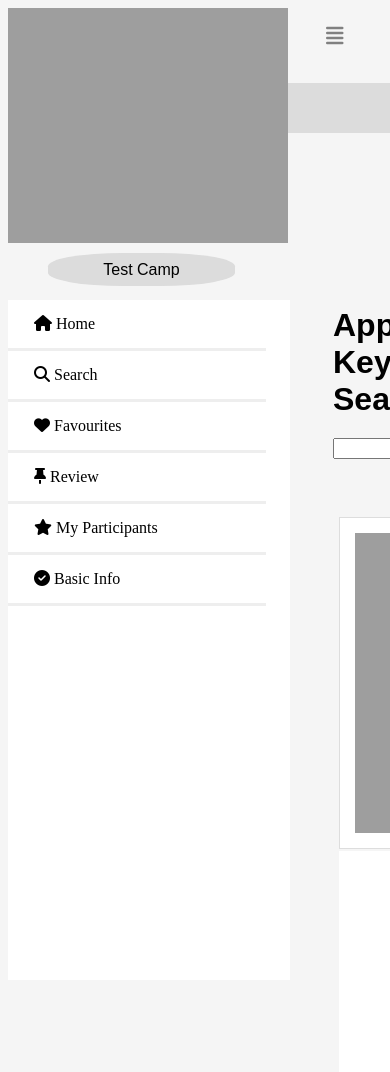
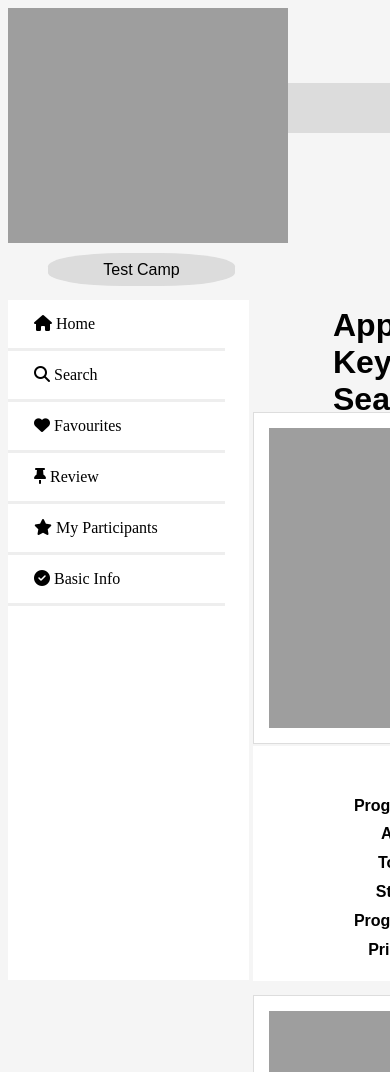
Before and after one commit to MagicMan-cyber/CLEVERSTREAM1, a plain HTML site: page Cleverstream-unzipped/index.html in a window 390 px wide. Shown: the top 1072 px of the page. Drawn offline with nearby package versions, Linux system fonts and the light colour scheme.

Commit message:
Update style.css

```diff
--- a/Cleverstream-unzipped/style.css
+++ b/Cleverstream-unzipped/style.css
@@ -53,7 +53,7 @@ p {
 }
 
 .icon-top {
-  margin-left: 15%; /* icon in the top corner next to profile pricture in far left corner */
+  margin-left: 13.5%; /* icon in the top corner next to profile pricture in far left corner */
   margin-bottom: -40px;
   margin-top: 25px;
   font-size: 20px;
@@ -206,10 +206,11 @@ margin-top: -22.4px;
 
 @media screen and (max-width: 700px) {
   .sidebar {
-    width: 57.9%;
+    width: 47%;
     height: 100%;
     position: relative;
     margin-top: -180px;
+    padding-bottom: 100%;
   }
 
  h1 {
@@ -222,7 +223,7 @@ text-align: justify;
 }
 
   .icon-top {
-  margin-left: 85%;
+  margin-left: 68%;
   margin-bottom: -40px;
   margin-top: 25px;
   font-size: 20px;
@@ -238,9 +239,9 @@ text-align: justify;
   border-collapse: collapse;
   width: 12.5%
   position: static;
-  margin-left: 88%;
+  margin-left: 65%;
   padding-top: 80px;
-  margin-top: -545px;
+  margin-top: -650px;
 }
 
 .table2 {
```
